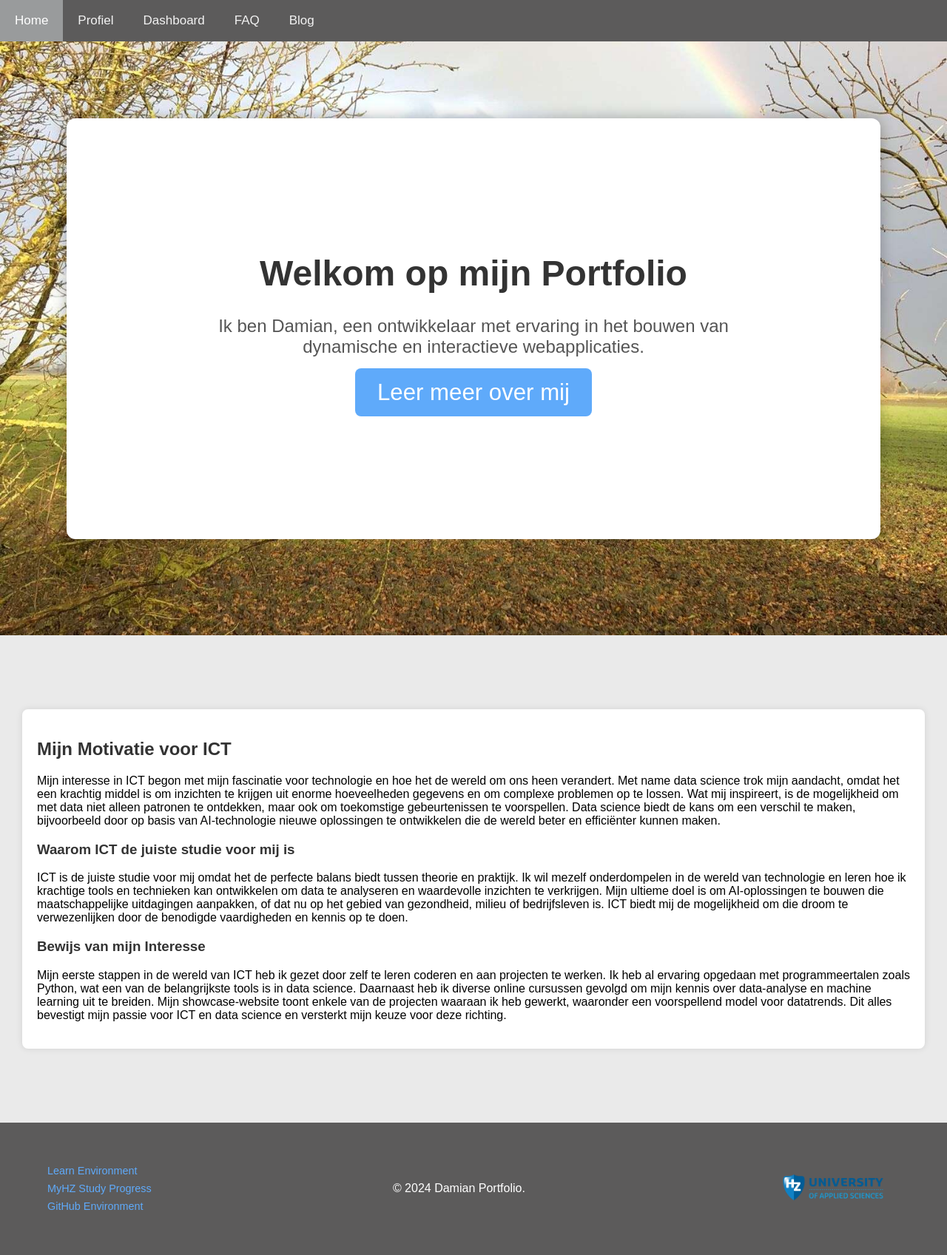
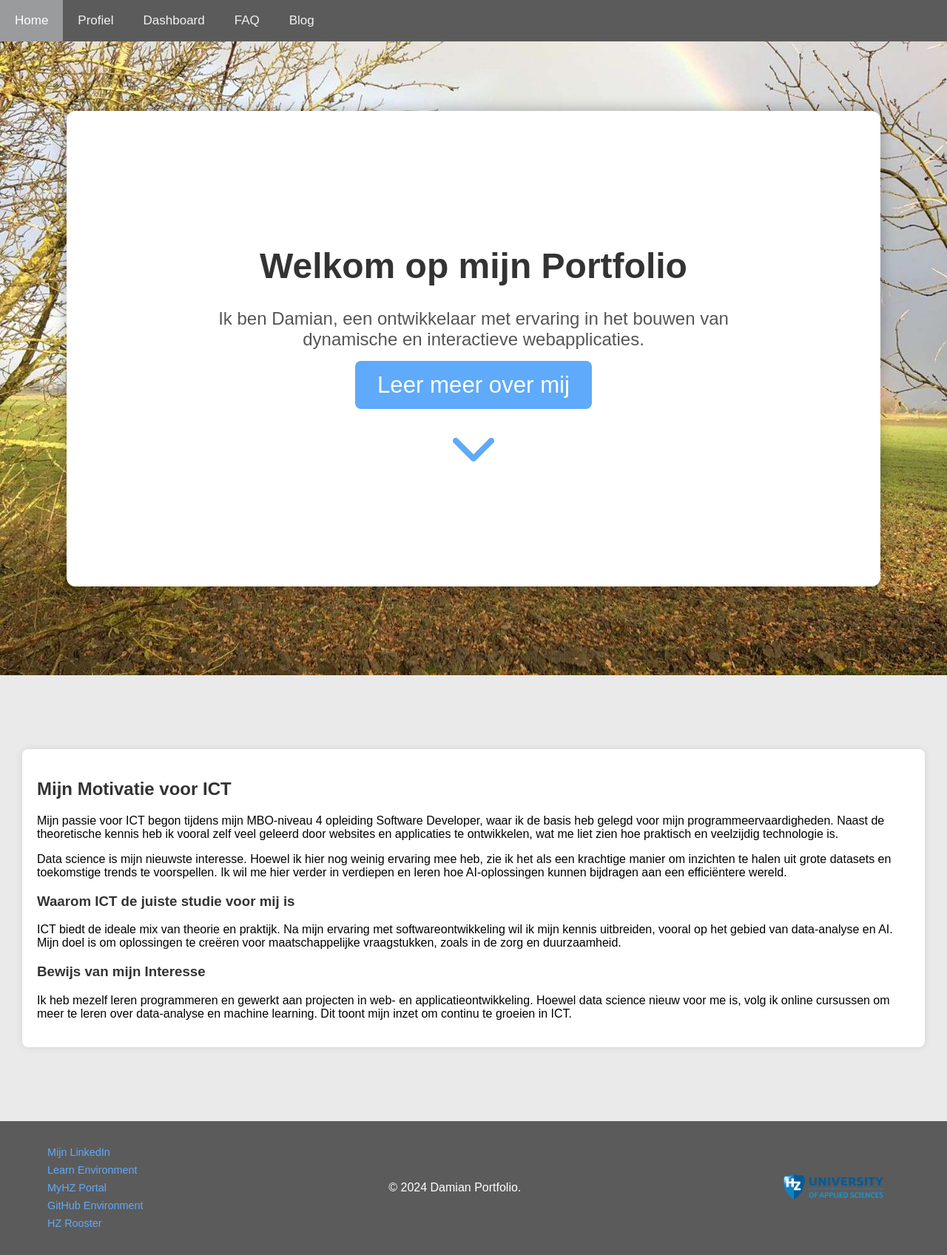
Before and after one commit to DSlui0056/DSlui0056, a plain HTML site: page index.html in a window 1280 px wide. Shown: the whole page at 74% size. Drawn offline with Linux system fonts and the light colour scheme.

Commit message:
kleine aanpassingen en toevoegingen

```diff
--- a/css/styles.css
+++ b/css/styles.css
@@ -172,6 +172,7 @@ a:hover {
   margin-top: 20px;
 }
 
+
 .profile-image {
   width: 100%;
   max-width: 300px;
@@ -180,7 +181,7 @@ a:hover {
   margin-right: 50px;
 }
 
-/* Hero sectie met achtergrondafbeelding */
+/* Homepagina hero sectie met achtergrondafbeelding */
 
 .hero {
   background-image: url('../images/achtergrond1.jpg');
@@ -189,7 +190,7 @@ a:hover {
   display: flex;
   align-items: center;
   justify-content: center;
-  padding: 60px;
+  padding: 50px;
 }
 
 .hero .container {
@@ -227,7 +228,26 @@ a:hover {
 
 .btn:hover {
   background-color: #4a90d0;
+  text-decoration: none;
 }
+
+.scroll-down {
+  display: block;
+  margin-top: 20px;
+  font-size: 4em;
+  color: #5faafa;
+  text-align: center;
+  text-decoration: none;
+  transition: color 0.3s ease;
+}
+
+.scroll-down:hover {
+  color: #4a90d0;
+  cursor: pointer;
+}
+
+
+
 
 /* Blog pagina */
 
@@ -256,11 +276,11 @@ a:hover {
   border-radius: 8px;
   background-color: #f4f4f4;
   box-shadow: 0 0 10px rgba(0, 0, 0, 0.05);
-  transition: transform 0.3s ease; /* Hover effect toegevoegd */
+  transition: transform 0.3s ease;
 }
 
 .blog-item:hover {
-  transform: scale(1.02); /* Hover effect vergroting */
+  transform: scale(1.02);
 }
 
 .blog-item img {
@@ -268,11 +288,11 @@ a:hover {
   height: auto;
   border-radius: 8px;
   margin-right: 20px;
-  transition: opacity 0.3s ease; /* Hover effect afbeelding */
+  transition: opacity 0.3s ease;
 }
 
 .blog-item:hover img {
-  opacity: 0.9; /* Hover effect afbeelding transparantie */
+  opacity: 0.9;
 }
 
 .blog-content {
@@ -357,20 +377,7 @@ footer p {
   height: auto;
 }
 
-@media (max-width: 768px) {
-  .footer-container {
-    flex-direction: column;
-    text-align: center;
-  }
 
-  .footer-links {
-    margin-bottom: 20px;
-  }
-
-  .footer-logo {
-    margin-top: 20px;
-  }
-}
 
 /* Tabel / Dashboard pagina */
 
@@ -394,7 +401,7 @@ table th {
   margin-bottom: 30px;
 }
 
-/* Responsive aanpassingen */
+/* Responsive */
 
 @media (max-width: 1024px) {
   .faq-search-container input[type="text"] {
@@ -463,6 +470,23 @@ table th {
   }
 }
 
+
+@media (max-width: 768px) {
+  .footer-container {
+    flex-direction: column;
+    text-align: center;
+  }
+
+  .footer-links {
+    margin-bottom: 20px;
+  }
+
+  .footer-logo {
+    margin-top: 20px;
+  }
+}
+
+
 @media (max-width: 480px) {
   .faq-search-container input[type="text"] {
     width: 100%;
--- a/index.html
+++ b/index.html
@@ -6,6 +6,7 @@
     <meta http-equiv="X-UA-Compatible" content="ie=edge">
     <title>Damian's Portfolio</title>
     <link rel="stylesheet" href="css/styles.css">
+    <link rel="stylesheet" href="https://cdnjs.cloudflare.com/ajax/libs/font-awesome/6.0.0-beta3/css/all.min.css">
   </head>
   <body>
     <nav>
@@ -24,24 +25,29 @@
         <h1>Welkom op mijn Portfolio</h1>
         <p>Ik ben Damian, een ontwikkelaar met ervaring in het bouwen van dynamische en interactieve webapplicaties.</p>
         <p><a href="pages/profile.html" class="btn">Leer meer over mij</a></p>
+        <a href="#motivatie" class="scroll-down"><i class="fas fa-chevron-down"></i></a>
       </div>
     </div>
 
     <!-- Motivatie Sectie -->
-    <div class="container">
+    <div class="container" id="motivatie">
       <h2>Mijn Motivatie voor ICT</h2>
       <p>
-        Mijn interesse in ICT begon met mijn fascinatie voor technologie en hoe het de wereld om ons heen verandert. Met name data science trok mijn aandacht, omdat het een krachtig middel is om inzichten te krijgen uit enorme hoeveelheden gegevens en om complexe problemen op te lossen. Wat mij inspireert, is de mogelijkheid om met data niet alleen patronen te ontdekken, maar ook om toekomstige gebeurtenissen te voorspellen. Data science biedt de kans om een verschil te maken, bijvoorbeeld door op basis van AI-technologie nieuwe oplossingen te ontwikkelen die de wereld beter en efficiënter kunnen maken.
+        Mijn passie voor ICT begon tijdens mijn MBO-niveau 4 opleiding Software Developer, waar ik de basis heb gelegd voor mijn programmeervaardigheden.
+        Naast de theoretische kennis heb ik vooral zelf veel geleerd door websites en applicaties te ontwikkelen, wat me liet zien hoe praktisch en veelzijdig technologie is.
+      </p>
+      <p>
+        Data science is mijn nieuwste interesse. Hoewel ik hier nog weinig ervaring mee heb, zie ik het als een krachtige manier om inzichten te halen uit grote datasets en toekomstige trends te voorspellen. Ik wil me hier verder in verdiepen en leren hoe AI-oplossingen kunnen bijdragen aan een efficiëntere wereld.
       </p>
 
       <h3>Waarom ICT de juiste studie voor mij is</h3>
       <p>
-        ICT is de juiste studie voor mij omdat het de perfecte balans biedt tussen theorie en praktijk. Ik wil mezelf onderdompelen in de wereld van technologie en leren hoe ik krachtige tools en technieken kan ontwikkelen om data te analyseren en waardevolle inzichten te verkrijgen. Mijn ultieme doel is om AI-oplossingen te bouwen die maatschappelijke uitdagingen aanpakken, of dat nu op het gebied van gezondheid, milieu of bedrijfsleven is. ICT biedt mij de mogelijkheid om die droom te verwezenlijken door de benodigde vaardigheden en kennis op te doen.
+        ICT biedt de ideale mix van theorie en praktijk. Na mijn ervaring met softwareontwikkeling wil ik mijn kennis uitbreiden, vooral op het gebied van data-analyse en AI. Mijn doel is om oplossingen te creëren voor maatschappelijke vraagstukken, zoals in de zorg en duurzaamheid.
       </p>
 
       <h3>Bewijs van mijn Interesse</h3>
       <p>
-        Mijn eerste stappen in de wereld van ICT heb ik gezet door zelf te leren coderen en aan projecten te werken. Ik heb al ervaring opgedaan met programmeertalen zoals Python, wat een van de belangrijkste tools is in data science. Daarnaast heb ik diverse online cursussen gevolgd om mijn kennis over data-analyse en machine learning uit te breiden. Mijn showcase-website toont enkele van de projecten waaraan ik heb gewerkt, waaronder een voorspellend model voor datatrends. Dit alles bevestigt mijn passie voor ICT en data science en versterkt mijn keuze voor deze richting.
+        Ik heb mezelf leren programmeren en gewerkt aan projecten in web- en applicatieontwikkeling. Hoewel data science nieuw voor me is, volg ik online cursussen om meer te leren over data-analyse en machine learning. Dit toont mijn inzet om continu te groeien in ICT.
       </p>
     </div>
 
@@ -49,9 +55,12 @@
       <div class="footer-container">
           <div class="footer-links">
               <ul>
+
+                  <li><a href="https://www.linkedin.com/in/damian-van-der-sluis/" target="_blank">Mijn LinkedIn</a></li>
                   <li><a href="https://learn.hz.nl" target="_blank">Learn Environment</a></li>
-                  <li><a href="https://myhz.hz.nl" target="_blank">MyHZ Study Progress</a></li>
+                  <li><a href="https://portal.hz.nl/" target="_blank">MyHZ Portal</a></li>
                   <li><a href="https://github.com/HZ-HBO-ICT" target="_blank">GitHub Environment</a></li>
+                  <li><a href="https://apps.hz.nl/rooster/Default.aspx?menu=110239084080170187101166073161084015193018067002" target="_blank">HZ Rooster</a></li>
               </ul>
           </div>
           <p>&copy; 2024 Damian Portfolio.</p>
```
Also changed, not shown: blogposts/datascience.html (+5 -4 lines), pages/FAQ.html (+5 -3 lines), pages/blog.html (+4 -1 lines), pages/dashboard.html (+4 -3 lines), pages/profile.html (+4 -2 lines).
